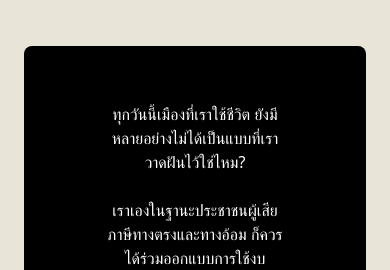
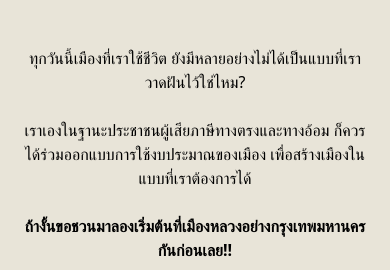
Before and after one commit to wevisdemo/bkk-budgeting, a Nuxt app: page / in a window 390 px wide. Shown: the part 570-840 px from the top of the page. Built offline with nearby package versions, Linux system fonts and the light colour scheme.

Commit message:
update intro text responsive layout

```diff
--- a/pages/index.vue
+++ b/pages/index.vue
@@ -6,7 +6,9 @@
         class="max-w-7xl w-full p-6 m-auto flex flex-col justify-center items-center"
       >
         <!-- intro box -->
-        <div class="max-w-lg rounded-lg bg-black text-white py-14 px-20 grid gap-6">
+        <div
+          class="sm:max-w-lg rounded-lg sm:bg-black sm:text-white sm:py-14 sm:px-20 grid gap-6"
+        >
           <p class="wv-b3 text-center">
             ทุกวันนี้เมืองที่เราใช้ชีวิต
             ยังมีหลายอย่างไม่ได้เป็นแบบที่เราวาดฝันไว้ใช่ไหม?
@@ -16,7 +18,7 @@
             ก็ควรได้ร่วมออกแบบการใช้งบประมาณของเมือง
             เพื่อสร้างเมืองในแบบที่เราต้องการได้
           </p>
-          <p class="wv-b3 text-center text-wv-green">
+          <p class="wv-b3 text-center sm:text-wv-green font-bold">
             ถ้างั้นขอชวนมาลองเริ่มต้นที่เมืองหลวงอย่างกรุงเทพมหานครกันก่อนเลย!!
           </p>
         </div>
```
